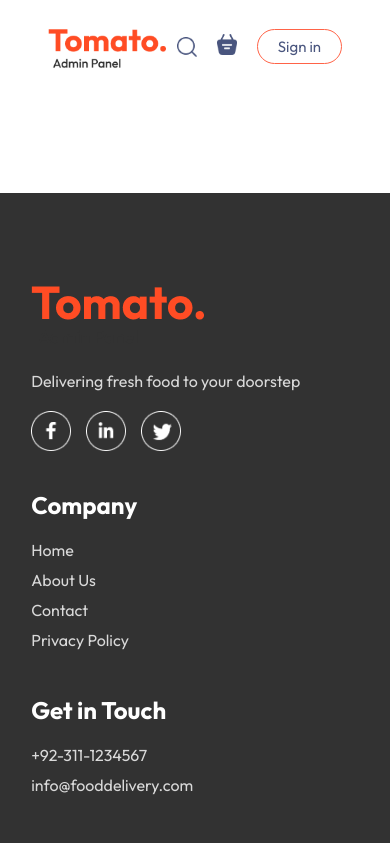
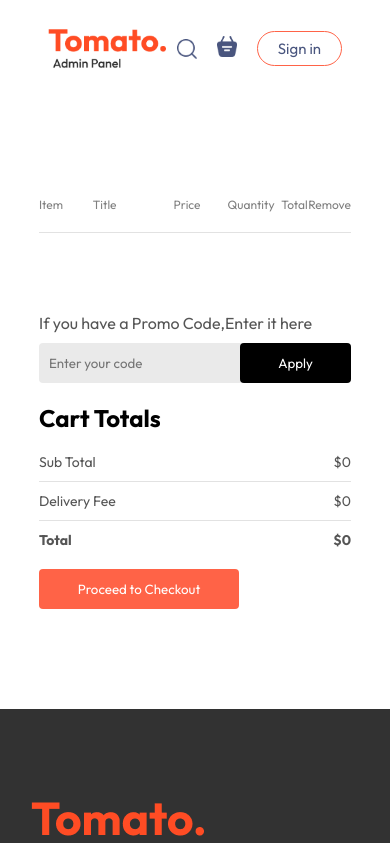
Before and after one commit to Umer-Shafqat/Delivery-App, a React (Create React App) app: page /cart in a window 390 px wide. Shown: the top 843 px of the page. Built offline with nearby package versions, Linux system fonts and the light colour scheme.

Commit message:
Finalized the fronted after modify placeorder file and othe files

```diff
--- a/package.json
+++ b/package.json
@@ -11,6 +11,7 @@
     "react-dom": "^19.1.1",
     "react-router-dom": "^7.8.2",
     "react-scripts": "5.0.1",
+    "react-scroll": "^1.9.3",
     "web-vitals": "^2.1.4"
   },
   "scripts": {
--- a/src/App.js
+++ b/src/App.js
@@ -26,7 +26,7 @@ const App = () => {
       <Route path="/cart"
       element={<Cart/>}/>
 
-      <Route path="/placeOrder"
+      <Route path="/order"
         element={<PlaceOrder/>}/>
 
       </Routes>
--- a/src/components/FoodDisplay/FoodDisplay.jsx
+++ b/src/components/FoodDisplay/FoodDisplay.jsx
@@ -5,20 +5,30 @@ import FoodItem from '../FoodItem/FoodItem'
 
 
 const FoodDisplay = ({ category }) => {
-
-  const {food_list} = useContext(StoreContext)
+  const { food_list } = useContext(StoreContext);
 
   return (
     <div className='food-display' id="food-display">
       <h2>Top Dishes near you</h2>
       <div className="food-display-list">
-           {food_list.map((item,index) => {
-            if(category === 'All' || category === item.category) {
-              return <FoodItem key={index} id={item._id} name={item.name} price={item.price} description={item.description} image={item.image}  />
-            };
-           })}
+        {food_list.map((item, index) => {
+          if (category === 'All' || category === item.category) {
+            return (
+              <FoodItem
+                key={index}
+                id={item._id}
+                name={item.name}
+                price={item.price}
+                description={item.description}
+                image={item.image}
+              />
+            );
+          }
+          return null; // ✅ ensure map always returns something
+        })}
       </div>
-      </div>
-  )
-}
-export default FoodDisplay
+    </div>
+  );
+};
+
+export default FoodDisplay;
--- a/src/components/Navbar/Navbar.css
+++ b/src/components/Navbar/Navbar.css
@@ -18,6 +18,7 @@
     gap:20px;
     color:#49557e;
     font-size:18px;
+    cursor: pointer;
 }
 
 .navbar-right{
@@ -46,7 +47,7 @@
     border-bottom: 2px solid #49557e;
 }
 
-.navbar li {
+.navbar link {
     cursor: pointer;
 }
 
--- a/src/components/Navbar/Navbar.jsx
+++ b/src/components/Navbar/Navbar.jsx
@@ -1,25 +1,39 @@
-import React, { useState } from 'react'
+import React, { useContext, useState } from 'react'
 import './Navbar.css'
 import { assets } from '../../assets/assets'
-
+import { Link as ScrollLink } from 'react-scroll'   // 👈 for scrolling
+import { Link as RouterLink } from 'react-router-dom'
+import { StoreContext } from '../../context/StoreContext'
 
 const Navbar = ({setshowLogin}) => {
 
     const [menu,setmenu ]=useState("home");
+
+    const {getTotalCartAmount} = useContext(StoreContext);
   return (
     <div className='navbar'>
-    <img  src={assets.logo} alt="" className="logo" />
-    <ul className="navbar-menu">
-        <a to="/" onClick={()=>setmenu("home")} className={menu === "home" ? "active":""} >Home</a>
-        <a href="#explore-menu" onClick={()=>setmenu("menu")} className={menu === "menu" ? "active":""}>Menu</a>
-        <a href="#app-download" onClick={()=>setmenu("mobile-app")} className={menu === "mobile-app" ? "active":""}>Mobile-app</a>
-        <a href="#footer" onClick={()=>setmenu("contact us")} className={menu === "contact us" ? "active":""}>Contact us</a>
-    </ul>
+    <RouterLink to="/"><img  src={assets.logo} alt="" className="logo" /></RouterLink>
+      <ul className="navbar-menu">
+        <ScrollLink to="home" smooth={true} duration={400} onClick={() => setmenu("home")} className={menu === "home" ? "active" : ""}>
+          Home
+        </ScrollLink>
+        <ScrollLink to="explore-menu" smooth={true} duration={400} onClick={() => setmenu("menu")} className={menu === "menu" ? "active" : ""}>
+          Menu
+        </ScrollLink>
+        <ScrollLink to="app-download" smooth={true} duration={400} onClick={() => setmenu("mobile-app")} className={menu === "mobile-app" ? "active" : ""}>
+          Mobile-app
+        </ScrollLink>
+        <ScrollLink to="footer" smooth={true} duration={400} onClick={() => setmenu("contact us")} className={menu === "contact us" ? "active" : ""}>
+          Contact us
+        </ScrollLink>
+      </ul>
+
+
     <div className="navbar-right">
         <img src={assets.search_icon} alt="searching" />
         <div className="navbar-search-icon">
-      <img src={assets.basket_icon} alt="Basket-icon" />
-      <div className="dot"></div>
+      <RouterLink to="/cart"><img src={assets.basket_icon} alt="Basket-icon" /></RouterLink>
+      <div className={getTotalCartAmount()=== 0 ?"":"dot"}></div>
          </div>
          <button onClick={()=>setshowLogin(true)}>Sign in</button>
        </div>
--- a/src/context/StoreContext.jsx
+++ b/src/context/StoreContext.jsx
@@ -1,4 +1,4 @@
-import { createContext, useEffect } from "react"
+import { createContext } from "react"
 import { useState } from "react"
 import { food_list } from "../assets/assets";
 
@@ -19,16 +19,23 @@ const removeFromCart = (itemId) => {
     setCartitems(prev => ({...prev, [itemId]: prev[itemId] - 1}))
   }
 
-
-useEffect(() => {
-  console.log(cartitems);
-}, [cartitems]);
+const getTotalCartAmount = () => {
+    let totalAmount = 0;
+    for(const item in cartitems){
+      if(cartitems[item] > 0){
+      let itemInfo = food_list.find((product) => product._id === item);
+        totalAmount += cartitems[item] * itemInfo.price;
+      }
+    }
+    return totalAmount;
+}
 
     const contextValue = {
       food_list,
       cartitems,
       addToCart,
-      removeFromCart
+      removeFromCart,
+      getTotalCartAmount
     }
 
     return (
--- a/src/pages/Cart/Cart.css
+++ b/src/pages/Cart/Cart.css
@@ -0,0 +1,105 @@
+.cart{
+    margin-top: 100px;
+}
+
+.cart-items-title{
+    display: grid;
+    grid-template-columns: 1fr 1.5fr 1fr 1fr 0.5fr 0.5fr;
+    align-items: center;
+    color: gray;
+    font-size: max(1vw,12px);
+}
+
+.cart-items-item{
+    margin: 10px 0px;
+    color:black;
+}
+
+.cart-items-item img{
+    width:50px;
+}
+.cart hr{
+    height: 1px;
+    background-color:#e2e2e2 ;
+    border: none;
+}
+
+.cart-items-item .cross{
+ cursor: pointer;
+}
+.cart-bottom{
+    margin-top: 80px;
+    display: flex;
+    justify-content: space-between;
+    gap:max(12px,20px);
+}
+
+.cart-total{
+    flex:1;
+    display: flex;
+    flex-direction: column;
+    gap:20px;
+}
+
+.cart-total-details{
+    display: flex;
+    justify-content: space-between;
+    color:#555;
+    font-size: max(1vw,14px);
+}
+
+.cart-total hr{
+    margin: 10px 0px ;
+}
+
+.cart-total button{
+    border: none;
+    color:white;
+    background-color:tomato ;
+    width:max(15vw,200px);
+    padding:12px 0px;
+    border-radius: 4px;
+    cursor: pointer;
+}
+
+.cart-promocode{
+    flex:1;
+}
+
+.cart-promocode p{
+   color:#555 ;
+}
+
+.cart-promocode-input{
+  margin-top: 10px;
+  display: flex;
+  justify-content: space-between;
+  align-items: center;
+  background-color: #eaeaea;
+  border-radius: 4px;
+}
+
+.cart-promocode-input input{
+    background: transparent;
+    border: none;
+    outline: none;
+    padding-left: 10px;
+}
+
+.cart-promocode-input button {
+    width:max(10vw,150px);
+    padding:12px 5px;
+    background-color: black;
+    border: none;
+    color:white;
+    border-radius: 4px;
+}
+
+@media (max-width:750px) {
+    .cart-bottom{
+        flex-direction: column-reverse;
+    }
+    .cart-promocode {
+        justify-content: start;
+    }
+}
--- a/src/pages/Cart/Cart.jsx
+++ b/src/pages/Cart/Cart.jsx
@@ -1,9 +1,79 @@
-import React from 'react'
+import React, { useContext } from 'react'
 import "./Cart.css"
+import { useNavigate } from 'react-router-dom';
+import { StoreContext } from '../../context/StoreContext';
+
 const Cart = () => {
+
+  const {cartitems,food_list,removeFromCart,getTotalCartAmount} = useContext(StoreContext);
+
+  const navigate = useNavigate();
+
   return (
-    <div>
-
+    <div className='cart'>
+      <div className="cart-items">
+        <div className="cart-items-title">
+          <p>Item</p>
+          <p>Title</p>
+          <p>Price</p>
+          <p>Quantity</p>
+          <p>Total</p>
+          <p>Remove</p>
+        </div>
+        <br />
+        <hr />
+       {food_list.map((item, index) => {
+  if (cartitems[item._id] > 0) {
+    return (
+      <>
+      <div>
+      <div key={index} className="cart-items-title cart-items-item">
+       <img src={item.image} alt="" />
+       <p>{item.name}</p>
+        <p>${item.price}</p>
+        <p>{cartitems[item._id]}</p>
+        <p>${item.price * cartitems[item._id]}</p>
+        <p className="cross" onClick={() => removeFromCart(item._id)}>X</p>
+      </div>
+      <hr />
+      </div>
+      </>
+    )
+  }
+  return null;
+})}
+      </div>
+     <div className="cart-bottom">
+      <div className="cart-total">
+        <h2>Cart Totals</h2>
+        <div>
+          <div className="cart-total-details">
+            <p>Sub Total</p>
+            <p>${getTotalCartAmount()}</p>
+          </div>
+          <hr />
+          <div className="cart-total-details">
+            <p>Delivery Fee</p>
+            <p>${getTotalCartAmount()===0?0:2}</p>
+          </div>
+          <hr />
+          <div className="cart-total-details">
+            <b>Total</b>
+            <b>${getTotalCartAmount()===0?0:getTotalCartAmount() + 6}</b>
+          </div>
+        </div>
+        <button onClick={()=>navigate("/order")}>Proceed to Checkout</button>
+      </div>
+      <div className="cart-promocode">
+        <div>
+           <p>If you have a Promo Code,Enter it here</p>
+           <div className="cart-promocode-input">
+            <input type="text" placeholder='Enter your code' />
+            <button>Apply</button>
+           </div>
+        </div>
+      </div>
+     </div>
     </div>
   )
 }
--- a/src/pages/PlaceOrder/PlaceOrder.css
+++ b/src/pages/PlaceOrder/PlaceOrder.css
@@ -0,0 +1,41 @@
+.place-order{
+    display: flex;
+    align-items: start;
+    justify-content: space-between;
+    gap:50px;
+    margin-top: 100px;
+}
+
+.place-order-left{
+    width:100%;
+    max-width: max(30%,500px);
+}
+
+.place-order-left .title{
+    font-size: 30px;
+    font-weight: 600;
+    margin-bottom: 50px;
+}
+
+.place-order-left input{
+    margin-bottom: 15px;
+    width:100%;
+    padding:10px;
+    border:1px solid #c5c5c5;
+    border-radius: 4px;
+    outline-color: tomato;
+}
+
+.place-order-left .multi-fields{
+    display: flex;
+    gap:10px;
+}
+
+.place-order-right{
+    width:100%;
+    max-width: max(40%,500px);
+}
+
+.place-order .cart-total button{
+    margin-top: 30px;
+}
--- a/src/pages/PlaceOrder/PlaceOrder.jsx
+++ b/src/pages/PlaceOrder/PlaceOrder.jsx
@@ -1,11 +1,55 @@
-import React from 'react'
 import "./PlaceOrder.css"
+import { StoreContext } from '../../context/StoreContext';
+import { useContext } from 'react';
 
 const PlaceOrder = () => {
+
+  const { getTotalCartAmount } = useContext(StoreContext);
   return (
-    <div>
-
+  <form className='place-order'>
+    <div className="place-order-left">
+    <p className="title">
+      Delivery Information
+    </p>
+    <div className="multi-fields">
+      <input type="text" placeholder='First Name' />
+      <input type="text" placeholder='Last Name' />
     </div>
+    <input type="email" placeholder='Email Address' />
+    <input type="text" placeholder='Address' />
+     <div className="multi-fields">
+      <input type="text" placeholder='City' />
+      <input type="text" placeholder='State' />
+    </div>
+    <div className="multi-fields">
+      <input type="text" placeholder='Zip Code' />
+      <input type="text" placeholder='Country' />
+    </div>
+    <input type='text' placeholder='Phone' />
+    </div>
+    <div className="place-order-right">
+         <div className="cart-total">
+        <h2>Cart Totals</h2>
+        <div>
+          <div className="cart-total-details">
+            <p>Sub Total</p>
+            <p>${getTotalCartAmount()}</p>
+          </div>
+          <hr />
+          <div className="cart-total-details">
+            <p>Delivery Fee</p>
+            <p>${getTotalCartAmount()===0?0:2}</p>
+          </div>
+          <hr />
+          <div className="cart-total-details">
+            <b>Total</b>
+            <b>${getTotalCartAmount()===0?0:getTotalCartAmount() + 6}</b>
+          </div>
+        </div>
+        <button >Proceed to Amount</button>
+      </div>
+    </div>
+  </form>
   )
 }
 
```
Also changed, not shown: 1 other file (tests, documents, lock files or other folders).
